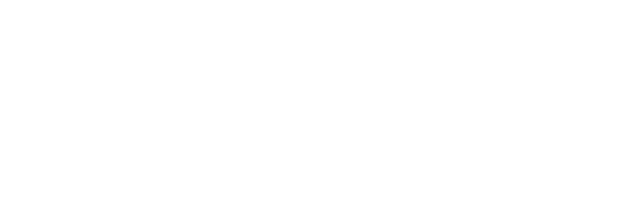
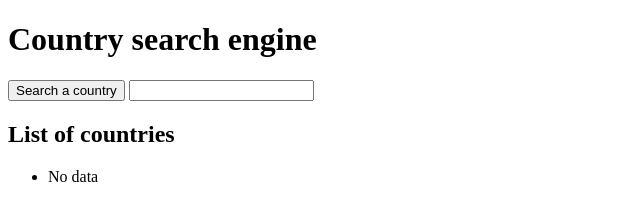
Before and after one commit to MatWidOZS/12-6-Country-search-engine, a website: page index.html in a window 1280 px wide. Shown: the whole page, without its empty margins (0-640 px from the left). Drawn offline with nearby package versions, Linux system fonts and the light colour scheme; files that its build step writes are made by us from their sources.

Commit message:
Add HTML

```diff
--- a/index.html
+++ b/index.html
@@ -2,11 +2,17 @@
 <html>
     <head>
     	<meta charset="UTF-8">
-        <title>Country search</title>
+        <title>Country search engine</title>
         <link rel="stylesheet" type="text/css" href="css/style.css">
     </head>
     <body>
-
+		<h1>Country search engine</h1>
+        <button id="search">Search a country</button>
+        <input type="text" id="country-name" />
+        <h2>List of countries</h2>
+        <ul id="countries">
+            <li>No data</li>
+        </ul>
 
         <script src="https://ajax.googleapis.com/ajax/libs/jquery/3.2.1/jquery.min.js"></script>
     	<script type="text/javascript" src="js/script.js"></script>
--- a/sass/style.scss
+++ b/sass/style.scss
@@ -0,0 +1 @@
+* {box-sizing: border-box;}
```
Also changed, not shown: css/style.css (added), 1 other file.
